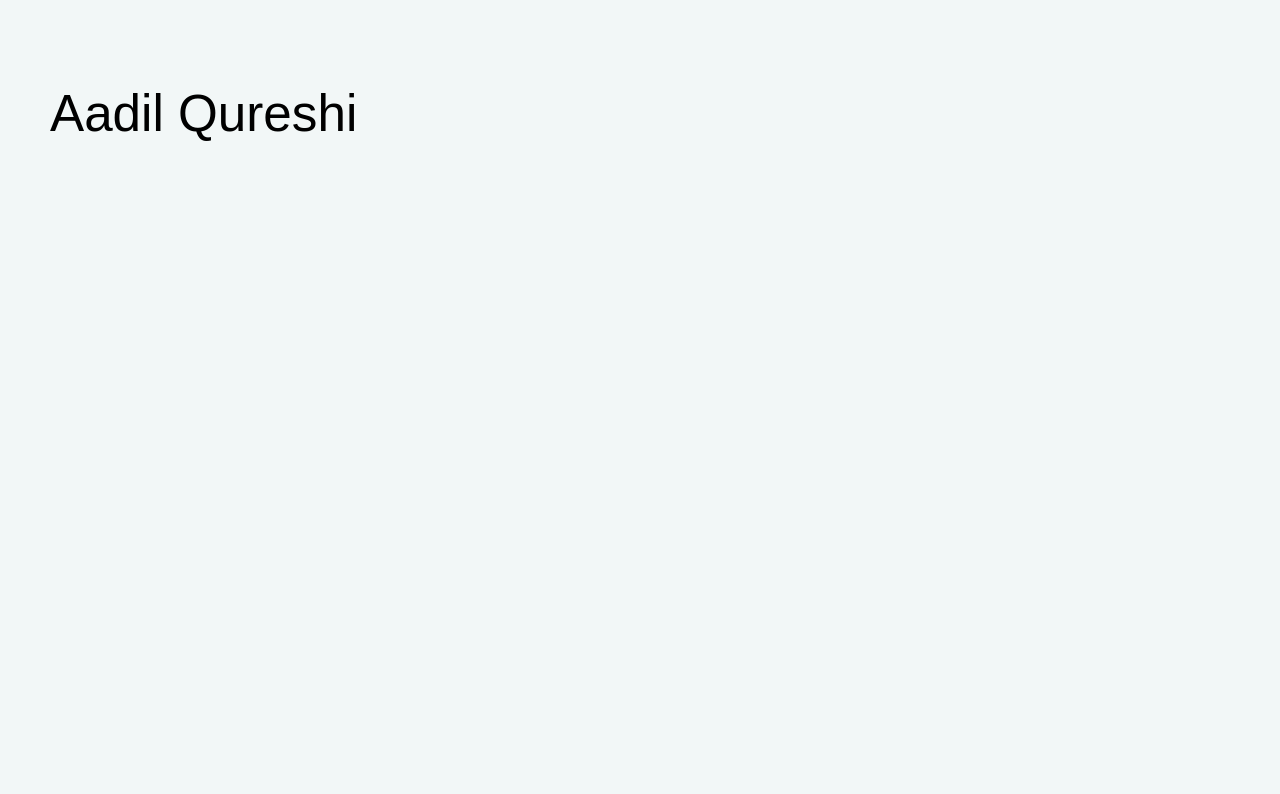
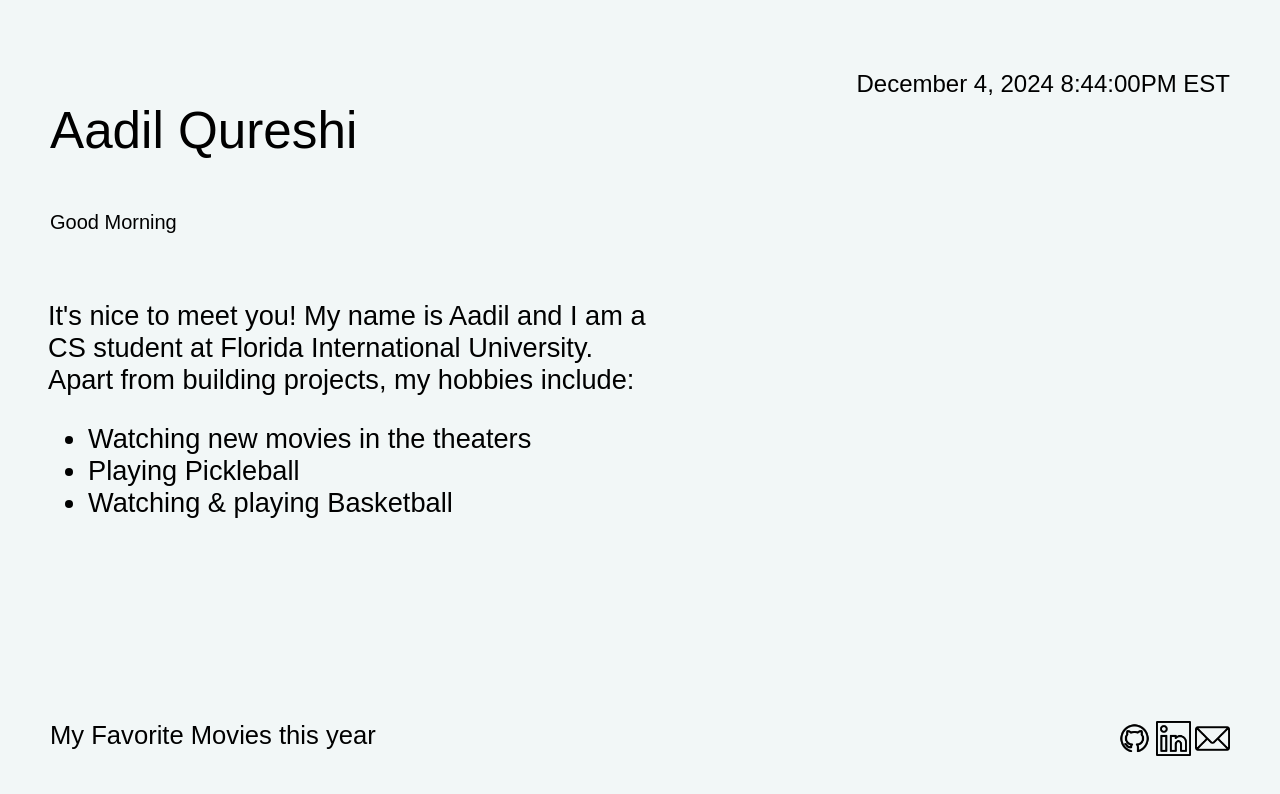
Before and after one commit to aadilq/Aadilq-PersonalWebsite, a plain HTML site: page index.html in a window 1280 px wide. Drawn offline with Linux system fonts and the light colour scheme; a web font is replaced by a local one.

Commit message:
finish basic layout

```diff
--- a/index.html
+++ b/index.html
@@ -12,9 +12,29 @@
         <link href="https://fonts.googleapis.com/css2?family=Inria+Sans:ital,wght@0,300;0,400;0,700;1,300;1,400;1,700&display=swap" rel="stylesheet">
     </head>
     <body>
-        <header>
-            <h1 class="site-header">Aadil Qureshi</h1>
+        <header class="site-header">
+            <p>Aadil Qureshi</p>
+            <p class="greeting">Good Morning</p>
         </header>
+        <div class="datetime">December 4, 2024 8:44:00PM EST</div>
+        <main>
+            <section class="about">
+                <p>It's nice to meet you! My name is Aadil and I am a <br>CS student at Florida International University. <br>Apart from building projects, my hobbies include:</p>
+                <ul>
+                    <li>Watching new movies in the theaters</li>
+                    <li>Playing Pickleball</li>
+                    <li>Watching & playing Basketball</li>
+                </ul>
+            </section>
+        </main>
+        <footer class="social-links">
+            <a href="https://github.com/aadilq" target="_blank"><img src="assets/github (1).png" alt=""></a>
+            <a href="https://www.linkedin.com/in/aadil-qureshi1/" target="_blank"><img src="assets/linkedin.png" alt=""></a>
+            <a href="mailto:aadilq0845@gmail.com"><img src="assets/email.png" alt=""></a>
+        </footer>
+        <div class="movies-link">
+            <a href="indextwo.html">My Favorite Movies this year</a>
+        </div>
 
         <script src="" async defer></script>
     </body>
--- a/styles.css
+++ b/styles.css
@@ -10,3 +10,52 @@ body{
     font-weight: 300;
     font-size: 3.2rem;
 }
+
+.datetime{
+    position: absolute;
+    top: 70px;
+    right: 50px;
+    font-family: 'Inria Sans', sans-serif;
+    font-size: 1.5rem;
+}
+
+.greeting{
+    font-size: 20px;
+}
+main{
+    margin-top: 300px;
+    padding-left: 40px;
+}
+.about{
+    font-family: 'Inria Sans', sans-serif;
+    font-size: 1.7rem;
+}
+
+img{
+    width: 35px;
+    height: 35px;
+}
+
+.social-links{
+    position: absolute;
+    bottom: 40px;
+    right: 50px;
+
+}
+
+.movies-link{
+    position: absolute;
+    bottom: 50px;
+    left: 50px;
+    font-family: 'Inria Sans', sans-serif;
+    font-size: 1.6rem;
+}
+
+.movies-link a {
+    text-decoration: none;
+    color: #000000;
+}
+
+.movies-link a:hover {
+    text-decoration: underline;
+}
```
Also changed, not shown: assets/email.png (added), assets/github (1).png (added), assets/linkedin.png (added), indextwo.html (added).
